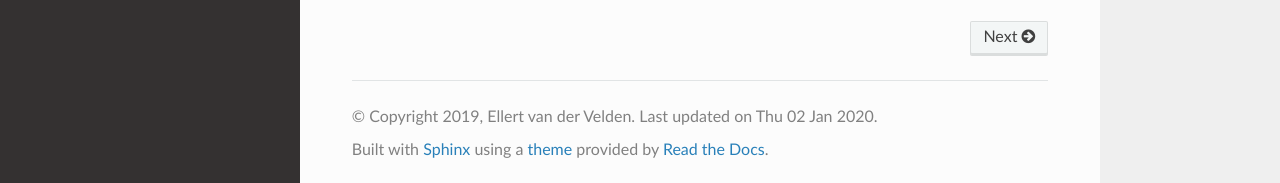
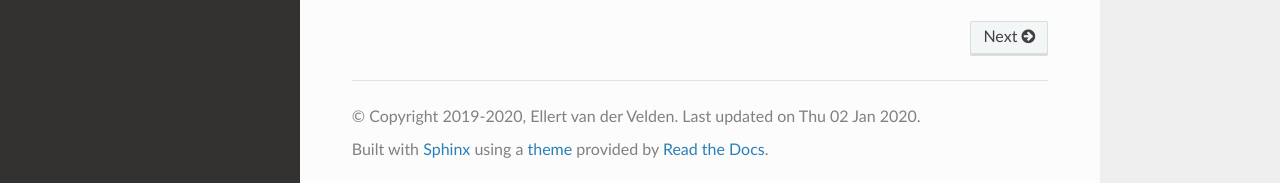
Before and after one commit to 1313e/CMasher, a Sphinx documentation site: the page built from docs/source/index.rst, in a window 1280 px wide and 900 px high, scrolled down 602 px. Shown: the part 714-897 px from the top of the window. Built offline with Sphinx 7.4.7 and the Read the Docs theme 2.0.0, drawn with Linux system fonts in a browser that asks for light colours.

Commit message:
Changed copyright notice year to include 2020.

```diff
--- a/docs/source/conf.py
+++ b/docs/source/conf.py
@@ -22,7 +22,7 @@ sys.path.insert(0, os.path.abspath('../..'))
 # -- Project information -----------------------------------------------------
 
 project = 'CMasher'
-copyright = '2019, Ellert van der Velden'
+copyright = '2019-2020, Ellert van der Velden'
 author = 'Ellert van der Velden'
 
 # The short X.Y version
```
Also changed, not shown: 1 other file.
